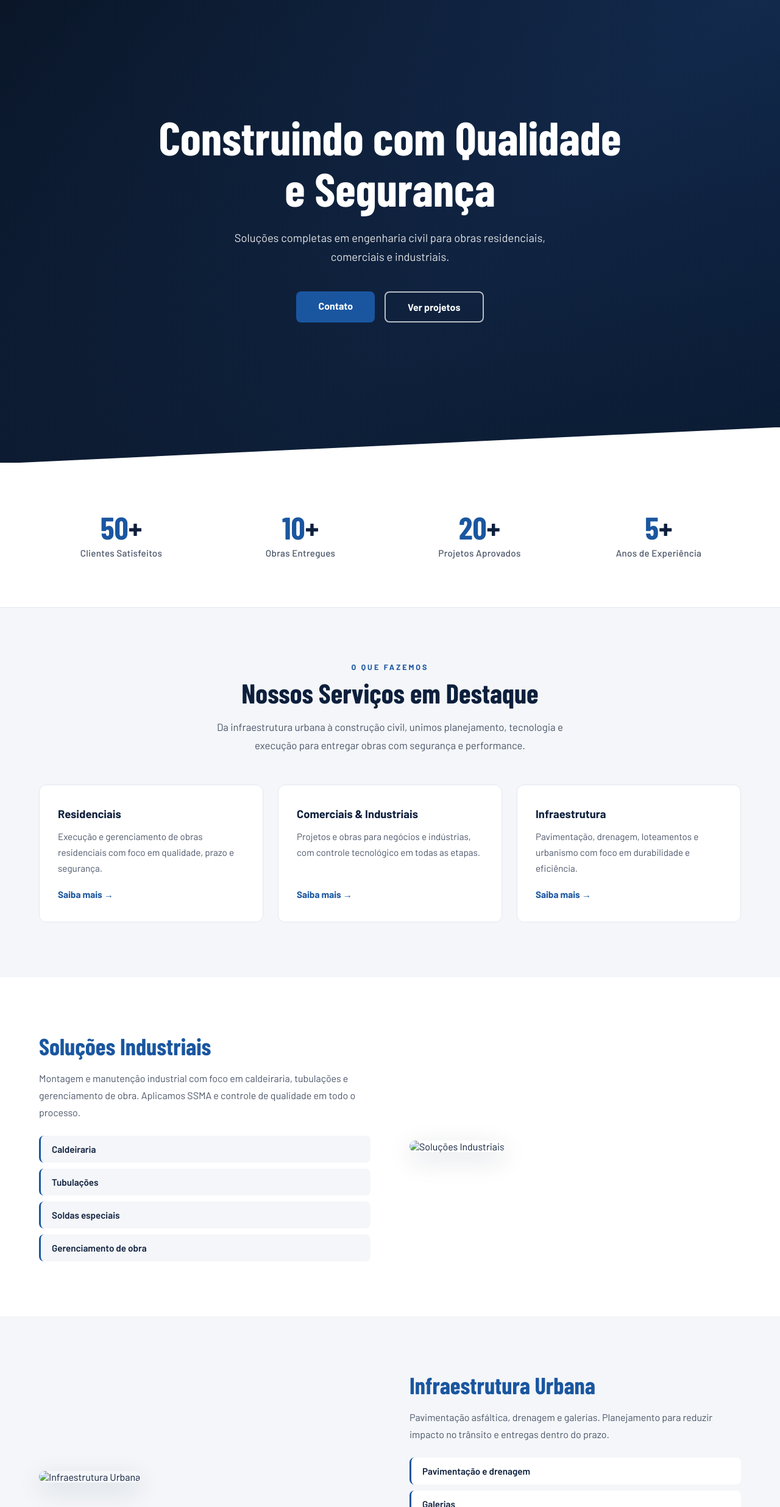
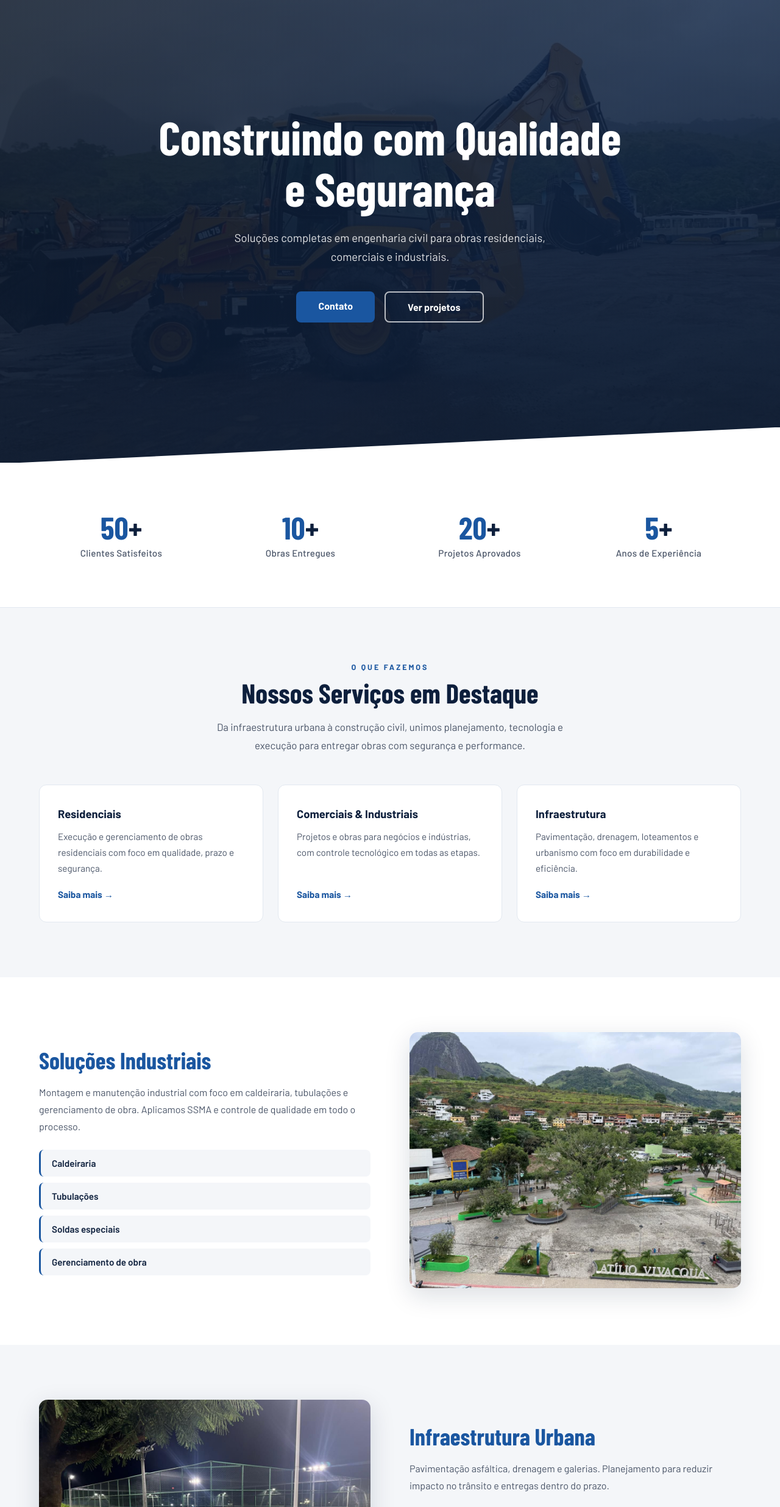
Before and after one commit to pauloearmani/grupo-al-construcoes-site, a plain HTML site: page index.html in a window 1280 px wide. Shown: the part 76-2548 px from the top of the page at 61% size. Drawn offline with nearby package versions, Linux system fonts and the light colour scheme; a web font is replaced by a local one.

Commit message:
corrige extensao das imagens para .jpeg

```diff
--- a/index.html
+++ b/index.html
@@ -17,7 +17,7 @@
     }
     .hero-home .hero-bg {
       position: absolute; inset: 0;
-      background-image: url('assets/images/hero-home.jpg');
+      background-image: url('assets/images/hero-home.jpeg');
       background-size: cover; background-position: center; opacity: 0.28;
     }
     .hero-home .hero-overlay {
@@ -184,7 +184,7 @@
 
   <!-- HERO -->
   <section class="hero-home">
-    <div class="hero-bg"></div>
+    <div class="hero-bg" style="background-image:url('assets/images/hero-home.jpeg');"></div>
     <div class="hero-overlay"></div>
     <div class="hero-home-content">
       <h1 data-i18n="hero_title_home">Construindo com <em>Qualidade</em> e <em>Segurança</em></h1>
@@ -260,7 +260,7 @@
         </div>
       </div>
       <div class="service-detail-img">
-        <img src="assets/images/obras/industrial.jpg" alt="Soluções Industriais"/>
+        <img src="assets/images/obras/industrial.jpeg" alt="Soluções Industriais"/>
       </div>
     </div>
   </section>
@@ -279,7 +279,7 @@
         </div>
       </div>
       <div class="service-detail-img">
-        <img src="assets/images/obras/infraestrutura.jpg" alt="Infraestrutura Urbana"/>
+        <img src="assets/images/obras/infraestrutura.jpeg" alt="Infraestrutura Urbana"/>
       </div>
     </div>
   </section>
```
Also changed, not shown: sobre.html (+5 -5 lines).
